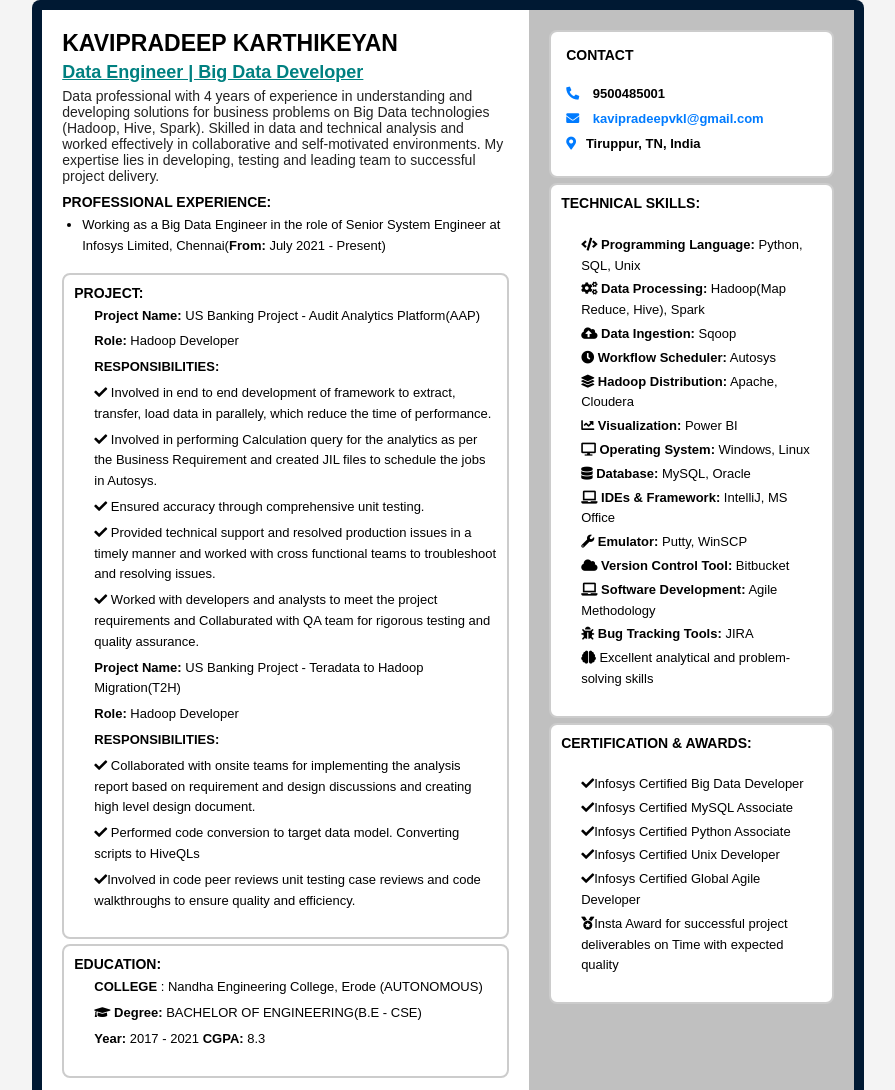
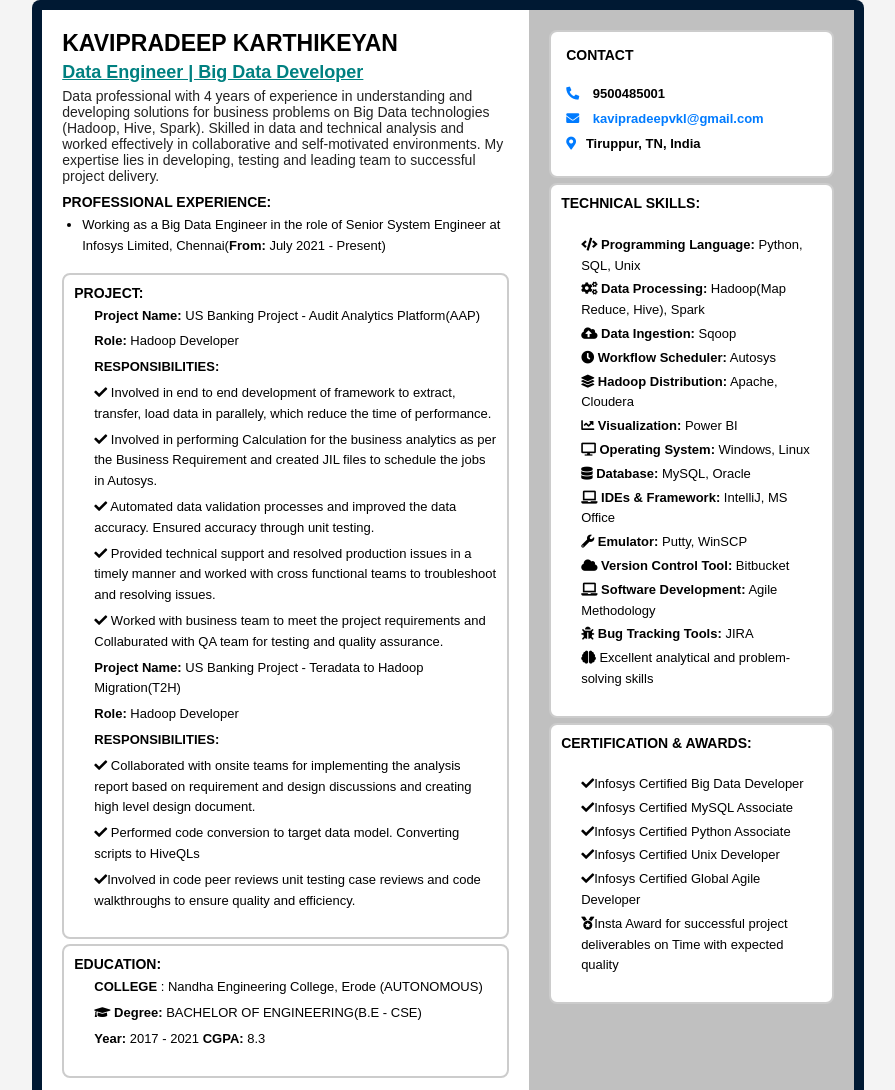
Before and after one commit to Kavipradeep/Resume, a plain HTML site: page index.html in a window 1280 px wide. Shown: the top 1090 px of the page, without its empty margins (192-1087 px from the left). Drawn offline with Linux system fonts and the light colour scheme.

Commit message:
Update index.html

```diff
--- a/index.html
+++ b/index.html
@@ -162,10 +162,10 @@
                     <li><strong>Role:</strong> Hadoop Developer</li>
                     <li><strong>RESPONSIBILITIES:</strong></li>
 						    <li><i class="fas fa-check"></i> Involved in end to end development of framework to extract, transfer, load data in parallely, which reduce the time of performance.</li>
-							<li><i class="fas fa-check"></i> Involved in performing Calculation query for the analytics as per the Business Requirement and created JIL files to schedule the jobs in Autosys.</li>
-						    <li><i class="fas fa-check"></i> Ensured accuracy through comprehensive unit testing.<li>
+							<li><i class="fas fa-check"></i> Involved in performing Calculation for the business analytics as per the Business Requirement and created JIL files to schedule the jobs in Autosys.</li>
+						    <li><i class="fas fa-check"></i> Automated data validation processes and improved the data accuracy. Ensured accuracy through unit testing.<li>
                             <li><i class="fas fa-check"></i> Provided technical support and resolved production issues in a timely manner and worked with cross functional teams to troubleshoot and resolving issues.</li>
-						    <li><i class="fas fa-check"></i> Worked with developers and analysts to meet the project requirements and Collaburated with QA team for rigorous testing and quality assurance.</li>
+						    <li><i class="fas fa-check"></i> Worked with business team to meet the project requirements and Collaburated with QA team for testing and quality assurance.</li>
 		    <li><strong>Project Name:</strong> US Banking Project - Teradata to Hadoop Migration(T2H)</li>
                     <li><strong>Role:</strong> Hadoop Developer</li>
                     <li><strong>RESPONSIBILITIES:</strong></li>
```
